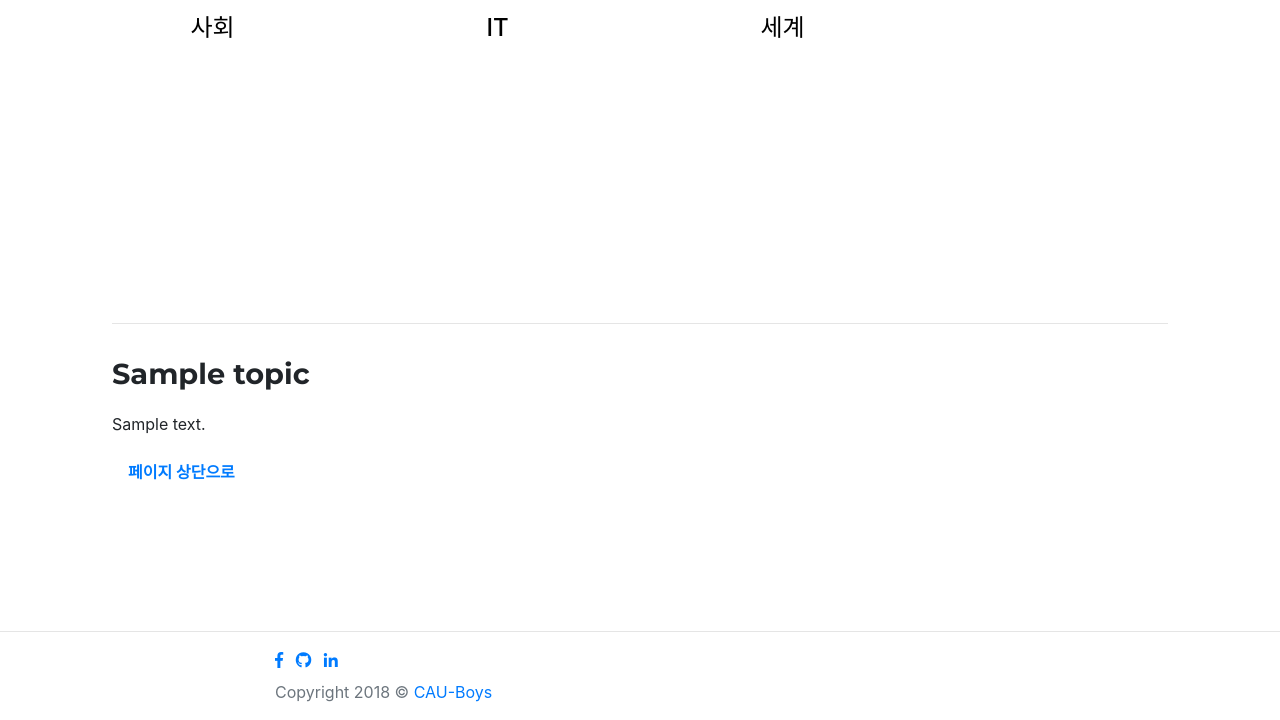
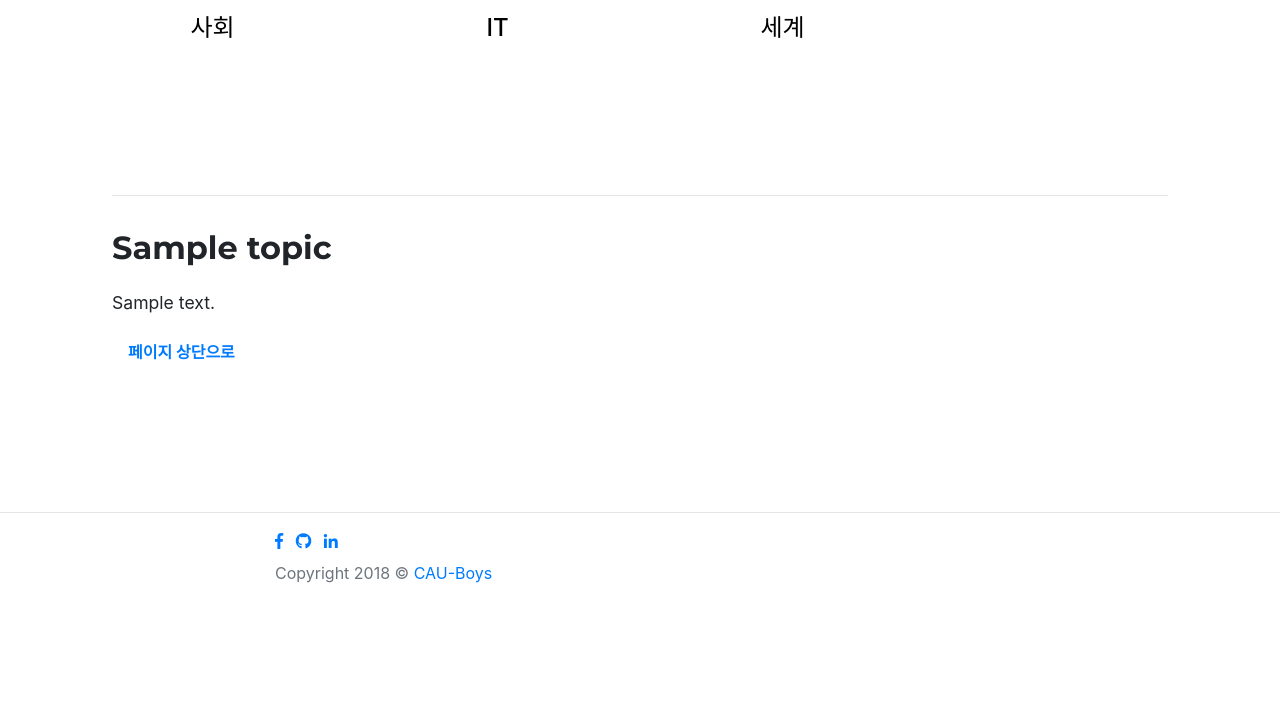
Before and after one commit to cau-boys/today_topic, a Django app: template today_topic/today_topic/templates/today_topic/index.html in a window 1280 px wide. Shown: the part 613-1333 px from the top of the page. After the commit the page ends 1196 px from the top, so only its background shows below. Run offline with Django 3.2, Linux system fonts and the light colour scheme; the template is opened without the code that fills it: most values are stand-ins (such as "Sample title", 1, 10 or a date in 2020); some libraries are stand-ins or nearby versions; some web fonts are replaced.

Commit message:
web/본문 폰트 사이즈 수정

```diff
--- a/today_topic/static/css/index_style.css
+++ b/today_topic/static/css/index_style.css
@@ -18,6 +18,8 @@
 
 #topics {
     margin: 7rem;
+    margin-top: 0rem;
+    padding-top: 5rem;
 }
 
 .topic {
@@ -26,9 +28,12 @@
 }
 
 .topic-title{
-    font-size:1.8rem;
+    font-size: 2rem;
     font-weight: 700;
-    margin-bottom: 1rem;
+    margin-bottom: 1.1rem;
     font-family: 'Montserrat', -apple-system, BlinkMacSystemFont, 'Segoe UI', Roboto, 'Helvetica Neue', Arial, sans-serif, 'Apple Color Emoji', 'Segoe UI Emoji', 'Segoe UI Symbol', 'Noto Color Emoji';
+}
 
+.topic-content{
+    font-size: 1.1rem;
 }
--- a/today_topic/today_topic/templates/today_topic/index.html
+++ b/today_topic/today_topic/templates/today_topic/index.html
@@ -103,7 +103,7 @@
             <hr>
             <div class="topic">
                 <div class="topic-title">{{ topic.title }}</div>
-                <div>{{ topic.content }}</div>
+                <div class="topic-content">{{ topic.content }}</div>
                 <br>
                 <a class="pl-3 font-weight-bold js-scroll-trigger" href="#page-top">페이지 상단으로</a>
             </div>
```
